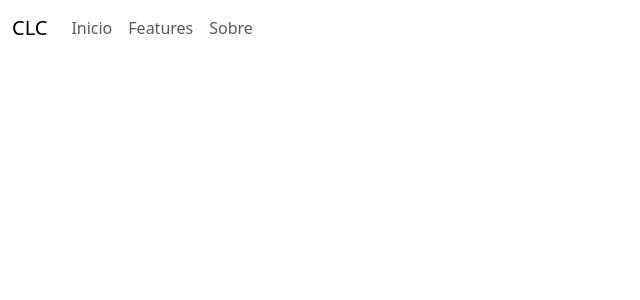
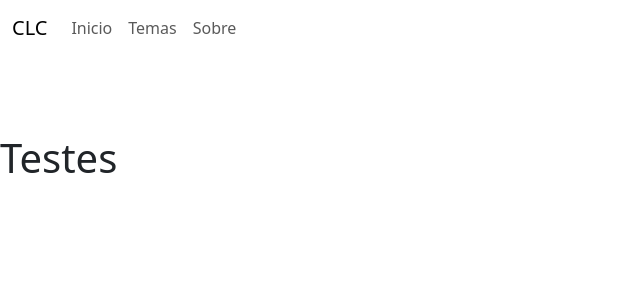
Before and after one commit to SuelanyBrito/Project-pv-frontend, an Angular app: page /themes in a window 1280 px wide. Before the commit this address led to /. Shown: the top 300 px of the page, without its empty margins (0-640 px from the left). Built offline with nearby package versions, Linux system fonts and the light colour scheme.

Commit message:
add new component

```diff
--- a/src/app/app-routing.module.ts
+++ b/src/app/app-routing.module.ts
@@ -1,9 +1,11 @@
 import { NgModule } from '@angular/core';
 import { RouterModule, Routes } from '@angular/router';
 import { HomeComponent } from './components/home/home.component';
+import { ThemesComponent } from './components/themes/themes.component';
 
 const routes: Routes = [
   { path: 'home', component: HomeComponent },
+  { path: 'themes', component: ThemesComponent },
   { path: '', redirectTo: '/home', pathMatch: 'full'}
 ];
 
--- a/src/app/app.module.ts
+++ b/src/app/app.module.ts
@@ -5,12 +5,14 @@ import { AppRoutingModule } from './app-routing.module';
 import { AppComponent } from './app.component';
 import { HeaderComponent } from './components/header/header.component';
 import { HomeComponent } from './components/home/home.component';
+import { ThemesComponent } from './components/themes/themes.component';
 
 @NgModule({
   declarations: [
     AppComponent,
     HeaderComponent,
-    HomeComponent
+    HomeComponent,
+    ThemesComponent
   ],
   imports: [
     BrowserModule,
--- a/src/app/components/header/header.component.html
+++ b/src/app/components/header/header.component.html
@@ -21,7 +21,7 @@
               <a class="nav-link" (click)="scrollOnTop()" routerLink="/home" [ngClass]="{ 'active': isRouteActive('/home') }" aria-current="page">Inicio</a>
             </li>
             <li class="nav-item">
-              <a class="nav-link" routerLink="/features" [ngClass]="{ 'active': isRouteActive('/features') }">Features</a>
+              <a class="nav-link" routerLink="/themes" [ngClass]="{ 'active': isRouteActive('/themes') }">Temas</a>
             </li>
             <li class="nav-item">
               <a class="nav-link" routerLink="/about" [ngClass]="{ 'active': isRouteActive('/about') }">Sobre</a>
--- a/src/app/components/header/header.component.scss
+++ b/src/app/components/header/header.component.scss
@@ -15,3 +15,8 @@
       font-family: "Raleway", sans-serif;
     }
   }
+
+  .headerApp{
+    height: 64px;
+    width: 100%;
+  }
--- /dev/null
+++ b/src/app/components/themes/themes.component.html
@@ -0,0 +1,3 @@
+<div class="themes-container">
+    <h1>Testes</h1>
+</div>
--- /dev/null
+++ b/src/app/components/themes/themes.component.scss
@@ -0,0 +1,11 @@
+.themes-container {
+    position: relative;
+    overflow: hidden;
+    margin-top: 70px;
+}
+
+@media (max-width: 480px) {
+    .themes-container {
+      margin-top: 130px;
+    }
+  }
```
Also changed, not shown: src/app/components/themes/themes.component.ts (added, +10 -0 lines), 1 other file (tests, documents, lock files or other folders).
